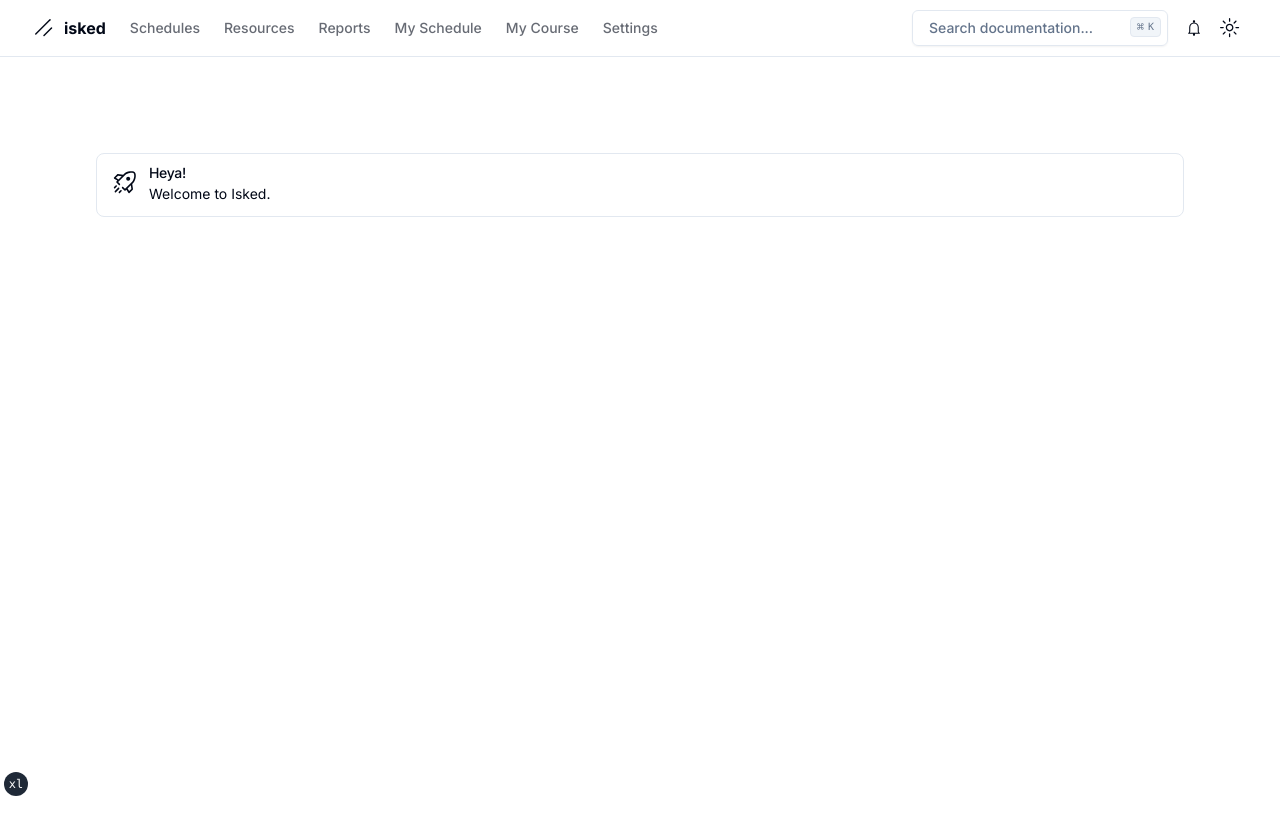
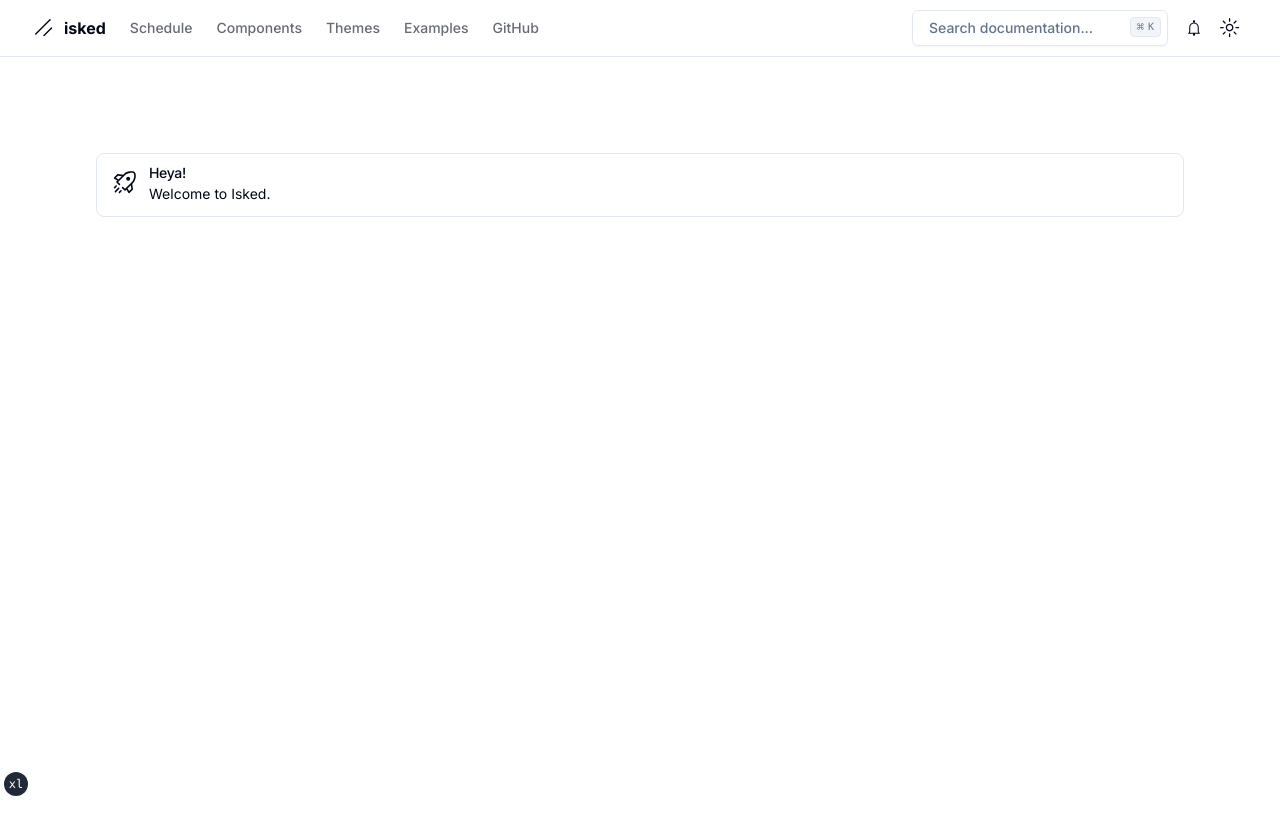
Before and after one commit to AXen-02/isked, a Next.js app: page / in a window 1280 px wide. Shown: the top 834 px of the page. Built offline with nearby package versions, Linux system fonts and the light colour scheme.

Commit message:
Revert "save: can start authentication"
This reverts commit a1c8bd8b1a2e240d336951e2348f13ec8e280ea0.

```diff
--- a/src/components/main-nav.tsx
+++ b/src/components/main-nav.tsx
@@ -8,8 +8,6 @@ import { siteConfig } from "@/config/site";
 import { cn } from "@/lib/utils";
 import { Icons } from "@/components/icons";
 import { Badge } from "@/components/ui/badge";
-import { docsConfig } from "@/config/docs";
-import { MainNavItem } from "@/types/nav";
 
 export function MainNav() {
   const pathname = usePathname();
@@ -23,22 +21,56 @@ export function MainNav() {
         </span>
       </Link>
       <nav className="flex items-center space-x-6 text-sm font-medium">
-        {docsConfig.mainNav
-          .filter((navItem) => !navItem.external)
-          .map((navItem) => (
         <Link
-              key={navItem.href}
-              href={navItem.href!}
+          href="/schedule"
           className={cn(
             "transition-colors hover:text-foreground/80",
-                pathname === navItem.href
+            pathname === "/schedule" ? "text-foreground" : "text-foreground/60"
+          )}
+        >
+          Schedule
+        </Link>
+        <Link
+          href="/docs/components"
+          className={cn(
+            "transition-colors hover:text-foreground/80",
+            pathname?.startsWith("/docs/components")
               ? "text-foreground"
               : "text-foreground/60"
           )}
         >
-              {navItem.title}
+          Components
         </Link>
-          ))}
+        <Link
+          href="/themes"
+          className={cn(
+            "transition-colors hover:text-foreground/80",
+            pathname?.startsWith("/themes")
+              ? "text-foreground"
+              : "text-foreground/60"
+          )}
+        >
+          Themes
+        </Link>
+        <Link
+          href="/examples"
+          className={cn(
+            "transition-colors hover:text-foreground/80",
+            pathname?.startsWith("/examples")
+              ? "text-foreground"
+              : "text-foreground/60"
+          )}
+        >
+          Examples
+        </Link>
+        <Link
+          href={siteConfig.links.github}
+          className={cn(
+            "hidden text-foreground/60 transition-colors hover:text-foreground/80 lg:block"
+          )}
+        >
+          GitHub
+        </Link>
       </nav>
     </div>
   );
--- a/src/config/docs.ts
+++ b/src/config/docs.ts
@@ -7,32 +7,35 @@ interface DocsConfig {
 
 export const docsConfig: DocsConfig = {
   mainNav: [
-    // for admin / scheduler
     {
-      title: "Schedules",
-      href: "/schedules",
+      title: "Documentation",
+      href: "/docs",
     },
     {
-      title: "Resources",
-      href: "/resources",
+      title: "Components",
+      href: "/docs/components/accordion",
     },
     {
-      title: "Reports",
-      href: "/reports",
-    },
-    // for students and teachers
-    {
-      title: "My Schedule",
-      href: "/myschedule", // change to [...slug]
+      title: "Themes",
+      href: "/themes",
     },
     {
-      title: "My Course",
-      href: "/mycourse", // change to [...slug]
+      title: "Examples",
+      href: "/examples",
     },
-    // To all
     {
-      title: "Settings",
-      href: "/settings",
+      title: "Figma",
+      href: "/docs/figma",
+    },
+    {
+      title: "GitHub",
+      href: "https://github.com/shadcn/ui",
+      external: true,
+    },
+    {
+      title: "Twitter",
+      href: "https://twitter.com/shadcn",
+      external: true,
     },
   ],
   sidebarNav: [
```
Also changed, not shown: src/app/schedule/page.tsx (renamed from src/app/schedules/page.tsx). Lines whose indentation alone changed are shown as unchanged.
